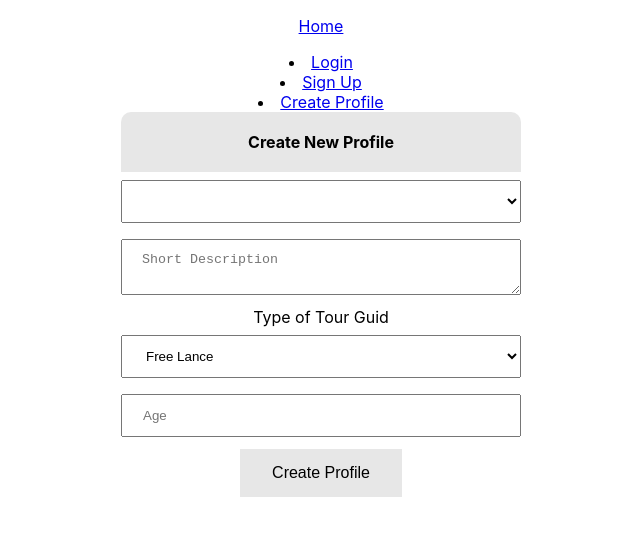
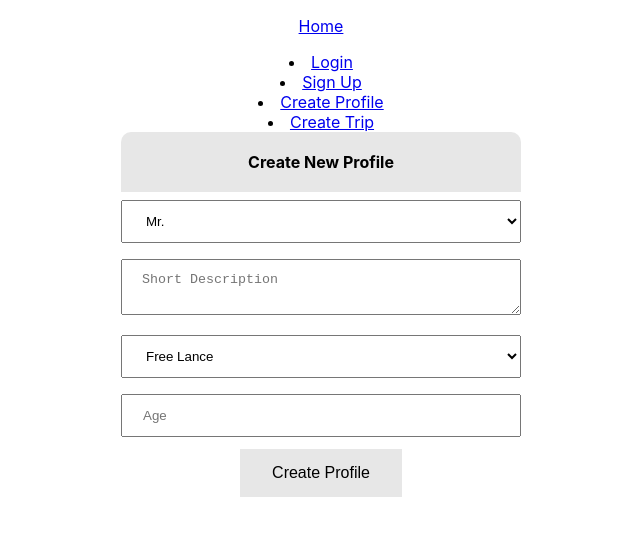
Before and after one commit to Guidr-2/Front-End, a React (Create React App) app in the folder guidr/: page /CreateProfile in a window 1280 px wide. Shown: the top 536 px of the page, without its empty margins (319-959 px from the left). Built offline with nearby package versions, Linux system fonts and the light colour scheme.

Commit message:
Create Trip linked to App.js

```diff
--- a/guidr/src/App.js
+++ b/guidr/src/App.js
@@ -4,6 +4,7 @@ import Login from './component/Login';
 import SignUp from './component/SignUp';
 import { Route, Link } from 'react-router-dom';
 import CreateProfile from './component/CreateProfile';
+import CreateTrip from './component/CreateTrip';
 
 function App() {
   return (
@@ -23,6 +24,9 @@ function App() {
       <li>
         <Link to='/CreateProfile'>Create Profile</Link>
       </li>
+      <li>
+        <Link to='/CreateTrip'>Create Trip</Link>
+      </li>
 
       <Route path='/login'>
         <Login />
@@ -33,6 +37,9 @@ function App() {
       <Route path='/CreateProfile'>
         <CreateProfile />
       </Route>
+      <Route path='/CreateTrip'>
+        <CreateTrip />
+      </Route>
       {/* <Login /> */}
       {/* <SignUp /> */}
     </div>
--- a/guidr/src/component/CreateProfile.js
+++ b/guidr/src/component/CreateProfile.js
@@ -14,6 +14,7 @@ function validateAge(value) {
   } else if (value > '99') {
     error = 'Your too Old';
   }
+
   return error;
 }
 
@@ -21,10 +22,10 @@ function CreateProfile({ values, errors, touched, ...props }) {
   return (
     <Form className='formBody'>
       <h1> Create New Profile</h1>
-      <Field className='input' as='select' name='title' placeholder='Title'>
-        <option value='mr'></option>
-        <option value='Mr.'> Mr.</option>
-        <option value='Mrs.'> Mrs.</option>
+      <Field className='input' as='select' name='title'>
+        <option disabled>-- select a Title --</option>
+        <option value='Mr.'>Mr.</option>
+        <option value='Mrs.'>Mrs.</option>
       </Field>
       {touched.title && errors.title && (
         <p className='errors'>{errors.title}</p>
@@ -38,17 +39,15 @@ function CreateProfile({ values, errors, touched, ...props }) {
       {touched.tagline && errors.tagline && (
         <p className='errors'>{errors.tagline}</p>
       )}
-      Type of Tour Guid
-      <Field
-        className='input'
-        as='select'
-        name='guide_specialty'
-        placeholder='Title'>
+
+      <Field className='input' as='select' name='guide_specialty'>
+        <option disabled>-- select a Guide Specialty --</option>
         <option value='Free Lance'>Free Lance</option>
         <option value='Staff Guide'>Staff Guide</option>
         <option value='Local Guide'>Local Guide</option>
         <option value='Escort Guide'>Escort Guide</option>
       </Field>
+
       <Field
         validate={validateAge}
         className='input'
```
